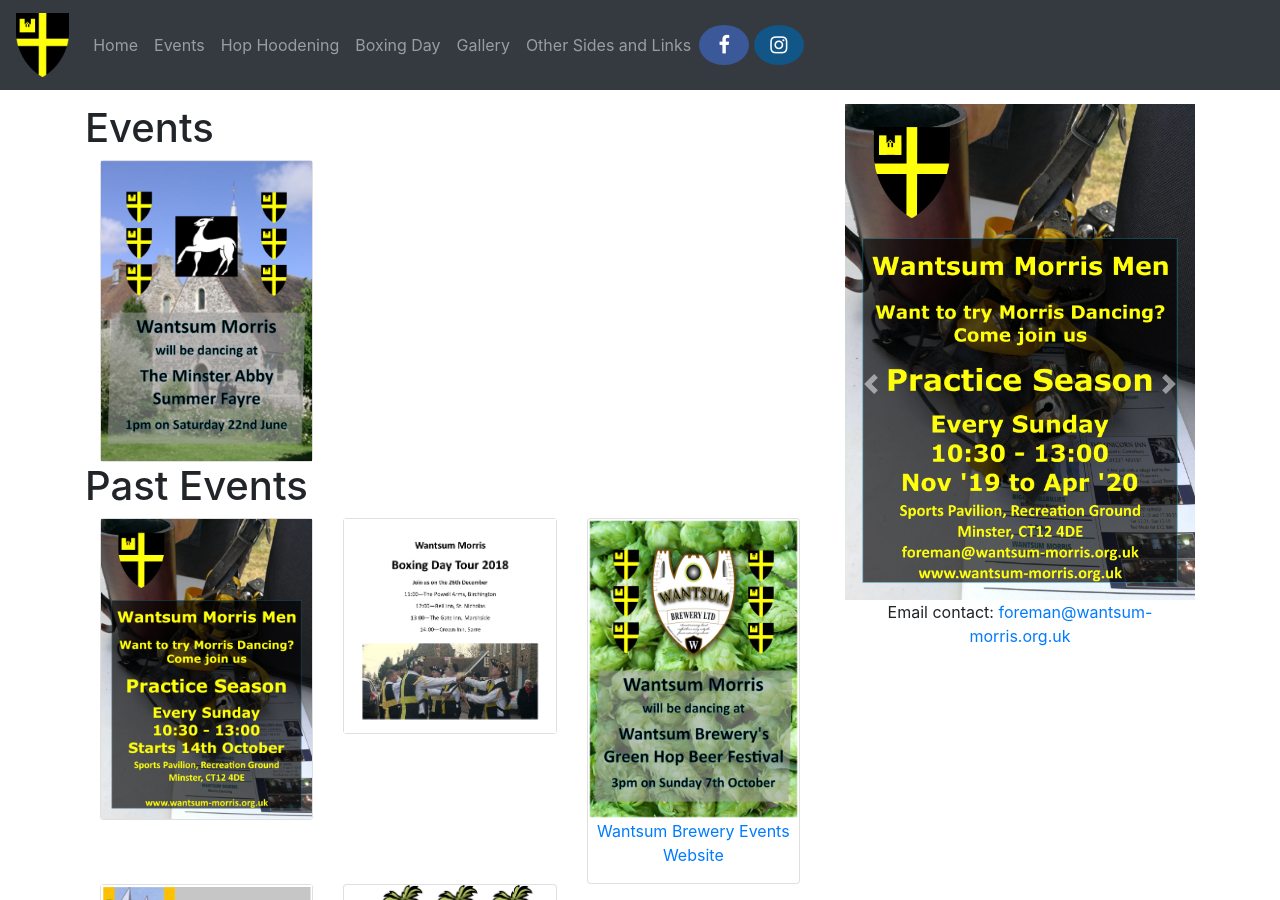
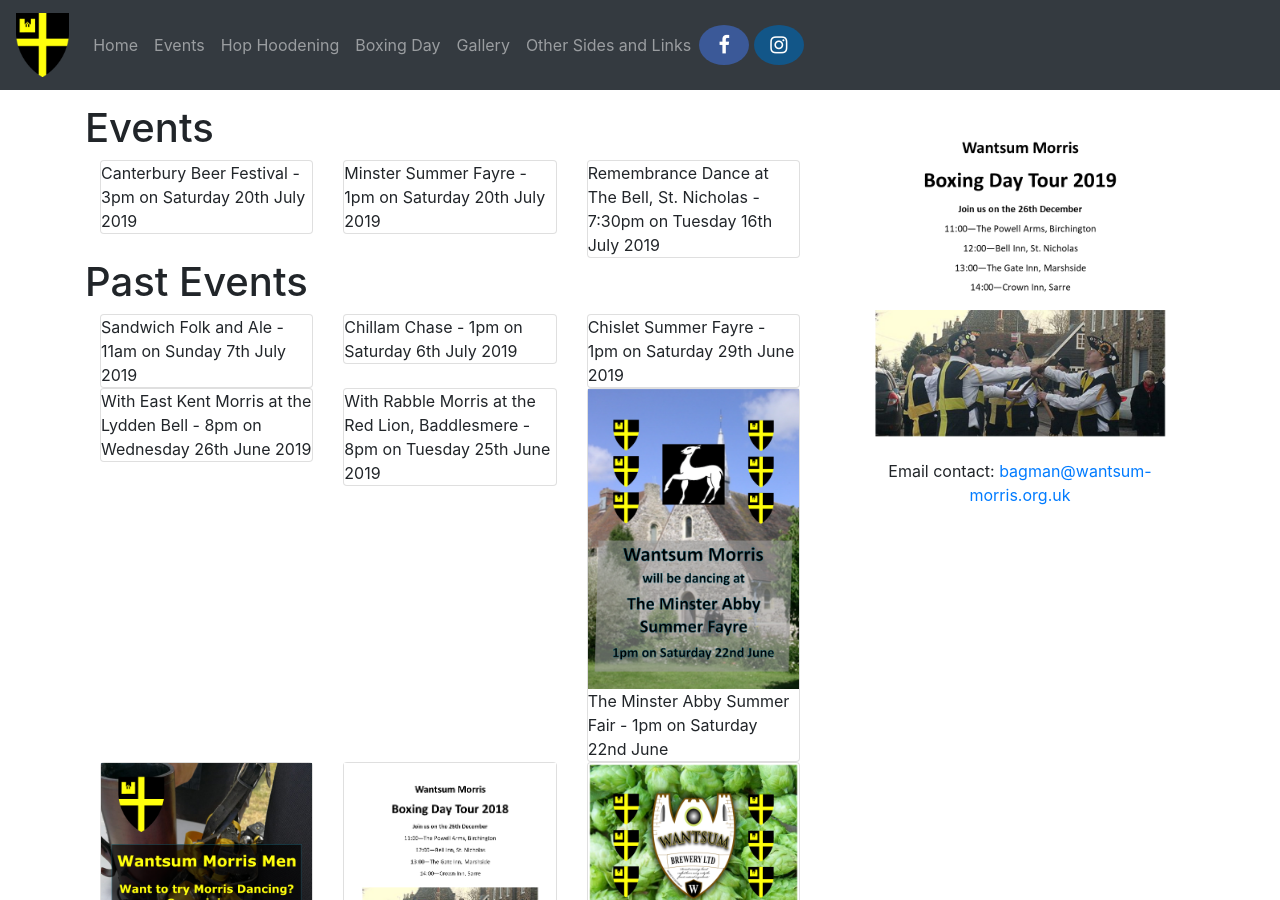
Before and after one commit to danwatford/wantsum-morris, a Jekyll site: the page built from events/index.html, in a window 1280 px wide and 900 px high. Built offline with Jekyll 4.4.1, drawn with Linux system fonts in a browser that asks for light colours; nearby versions of some CDN libraries.

Commit message:
Added text for upcoming events

```diff
--- a/_includes/footer.html
+++ b/_includes/footer.html
@@ -3,9 +3,6 @@
     <div id="footerCarousel" class="carousel slide" data-ride="carousel">
         <div class="carousel-inner">
             <div class="carousel-item active">
-                    <img class="d-block img-fluid" src="/images/minster-abbey-2019.png"/>
-            </div>
-            <div class="carousel-item">
                 <a target="_blank" href="https://www.facebook.com/events/453164708792730/">
                     <img class="d-block img-fluid" src="/images/practice-season-2019.png"/>
                 </a>
--- a/events/index.html
+++ b/events/index.html
@@ -9,7 +9,17 @@
         <div class="row">
             <div class="col-lg-4">
                 <div class="card">
-                        <img class="d-block img-fluid" src="/images/minster-abbey-2019.png"/>
+                    Canterbury Beer Festival - 3pm on Saturday 20th July 2019
+                </div>
+            </div>
+            <div class="col-lg-4">
+                <div class="card">
+                    Minster Summer Fayre - 1pm on Saturday 20th July 2019
+                </div>
+            </div>
+            <div class="col-lg-4">
+                <div class="card">
+                    Remembrance Dance at The Bell, St. Nicholas - 7:30pm on Tuesday 16th July 2019
                 </div>
             </div>
         </div>
@@ -17,6 +27,42 @@
 
     <h1>Past Events</h1>
     <div class="container">
+        <div class="row">
+            <div class="col-lg-4">
+                <div class="card">
+                    Sandwich Folk and Ale - 11am on Sunday 7th July 2019
+                </div>
+            </div>
+            <div class="col-lg-4">
+                <div class="card">
+                    Chillam Chase - 1pm on Saturday 6th July 2019
+                </div>
+            </div>
+            <div class="col-lg-4">
+                <div class="card">
+                    Chislet Summer Fayre - 1pm on Saturday 29th June 2019
+                </div>
+            </div>
+        </div>
+        <div class="row">
+            <div class="col-lg-4">
+                <div class="card">
+                    With East Kent Morris at the Lydden Bell - 8pm on Wednesday 26th June 2019
+                </div>
+            </div>
+            <div class="col-lg-4">
+                <div class="card">
+                    With Rabble Morris at the Red Lion, Baddlesmere - 8pm on Tuesday 25th June 2019
+                </div>
+            </div>
+            <div class="col-lg-4">
+                <div class="card">
+                    <img class="d-block img-fluid" src="/images/minster-abbey-2019.png"
+                         alt="The Minster Abby Summer Fair - 1pm on Saturday 22nd June"/>
+                    The Minster Abby Summer Fair - 1pm on Saturday 22nd June
+                </div>
+            </div>
+        </div>
         <div class="row">
             <div class="col-lg-4">
                 <div class="card">
@@ -38,7 +84,8 @@
                         <img class="d-block img-fluid" src="/images/wantsum-brewery-2018-10-shield2.png"/>
                     </a>
                     <p class="text-center">
-                        <a target="_blank" href="http://wantsumbrewery.co.uk/events.html">Wantsum Brewery Events Website</a>
+                        <a target="_blank" href="http://wantsumbrewery.co.uk/events.html">Wantsum Brewery Events
+                            Website</a>
                     </p>
                 </div>
             </div>
@@ -50,7 +97,8 @@
                         <img class="d-block img-fluid" src="/images/wantsum-tenterden-2018.png"/>
                     </a>
                     <p class="text-center">
-                        <a target="_blank" href="http://www.tenterdenfolkfestival.org.uk/">Tenterden Folk Festival Website</a>
+                        <a target="_blank" href="http://www.tenterdenfolkfestival.org.uk/">Tenterden Folk Festival
+                            Website</a>
                     </p>
                 </div>
             </div>
```
